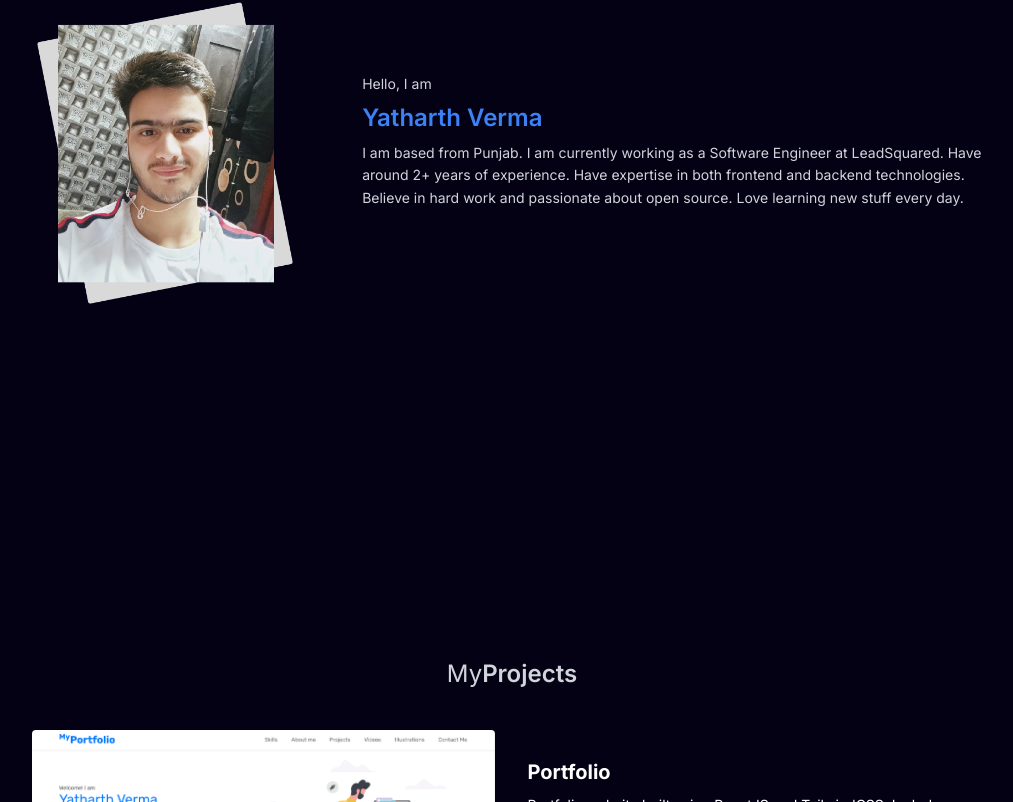
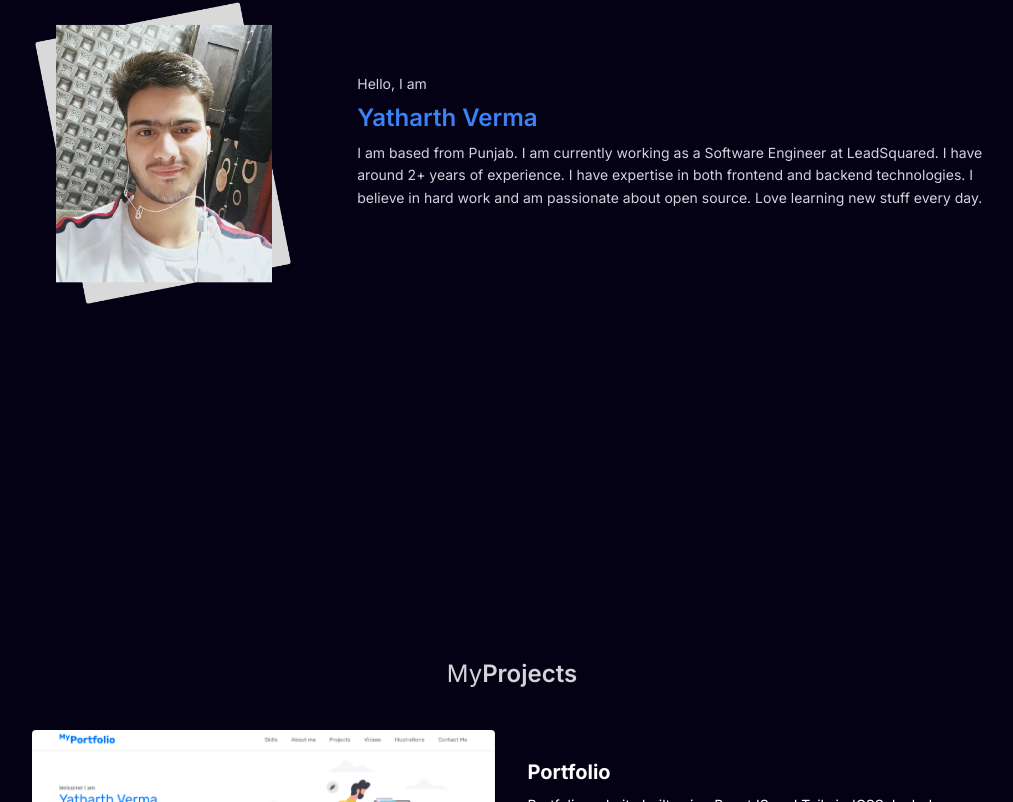
Before and after one commit to yatharth1706/my-portfolio, a React (Create React App) app: page / in a window 1280 px wide. Shown: the part 2286-3088 px from the top of the page, without its empty margins (128-1141 px from the left). Built offline with nearby package versions, Linux system fonts and the light colour scheme.

Commit message:
fix text

```diff
--- a/src/components/AboutMe.js
+++ b/src/components/AboutMe.js
@@ -20,9 +20,9 @@ function AboutMe() {
             <span className="text-2xl font-semibold mt-2 text-blue-500">Yatharth Verma</span>
             <span className="mt-2 text-sm text-gray-300 leading-relaxed">
               I am based from Punjab. I am currently working as a Software Engineer at LeadSquared.
-              Have around 2+ years of experience. Have expertise in both frontend and backend
-              technologies. Believe in hard work and passionate about open source. Love learning new
-              stuff every day.
+              I have around 2+ years of experience. I have expertise in both frontend and backend
+              technologies. I believe in hard work and am passionate about open source. Love
+              learning new stuff every day.
             </span>
           </div>
         </div>
```
